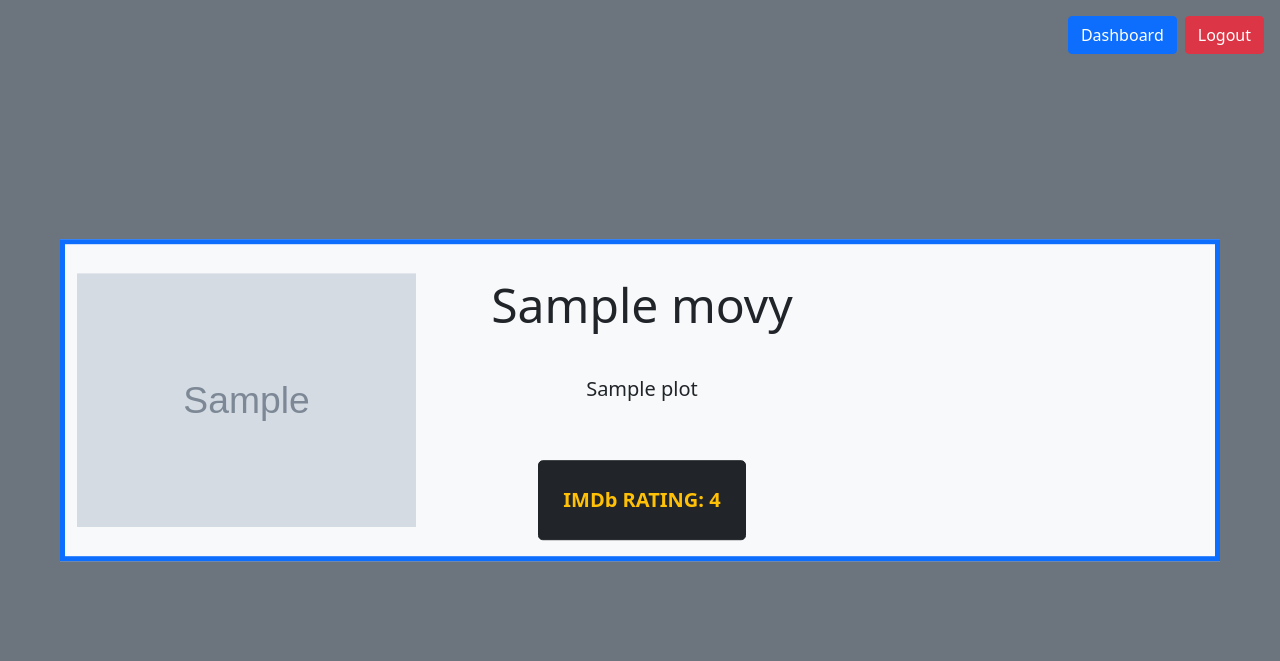
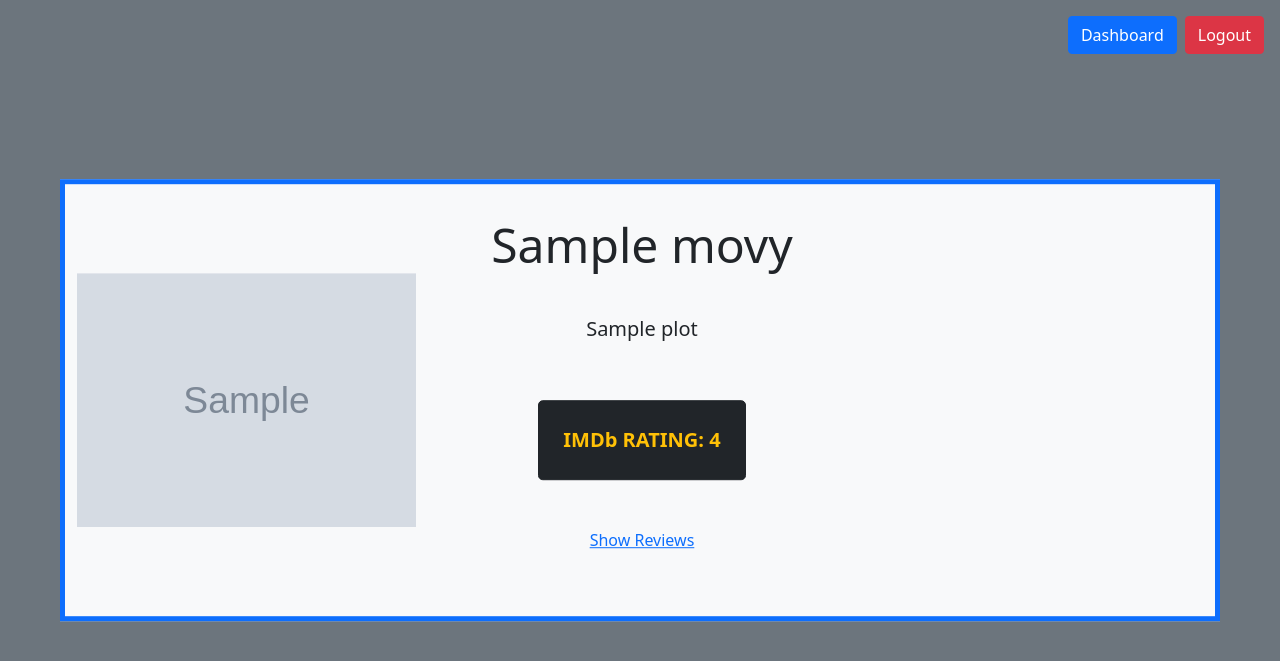
Before and after one commit to johnxgregg/POPMOVIE_GP, a Flask app: template flask_app/templates/movie_details.html in a window 1280 px wide. Shown: the top 661 px of the page. Run offline with Flask 2, Linux system fonts and the light colour scheme; the template is opened without the code that fills it: most values are stand-ins (such as "Sample title", 1, 10 or a date in 2020); grey boxes marked "Sample" are stand-in pictures.

Commit message:
added reviews link to details page

```diff
--- a/flask_app/templates/movie_details.html
+++ b/flask_app/templates/movie_details.html
@@ -32,6 +32,9 @@
                 <div class="row g-3 my-3">
                     <div class="col-md-6">
                         <button type="button" class="btn btn-dark btn-lg text-warning fw-bold p-4" data-bs-toggle="modal" data-bs-target="#moreDetails">IMDb RATING: {{ movies.imDbRating }}</button>
+                        <p class="my-5">
+                            <a href="/movie/{{ movies.id }}/reviews" class="text-primary">Show Reviews</a>
+                        </p>
                     </div>
                 </div>
             </div>
```
